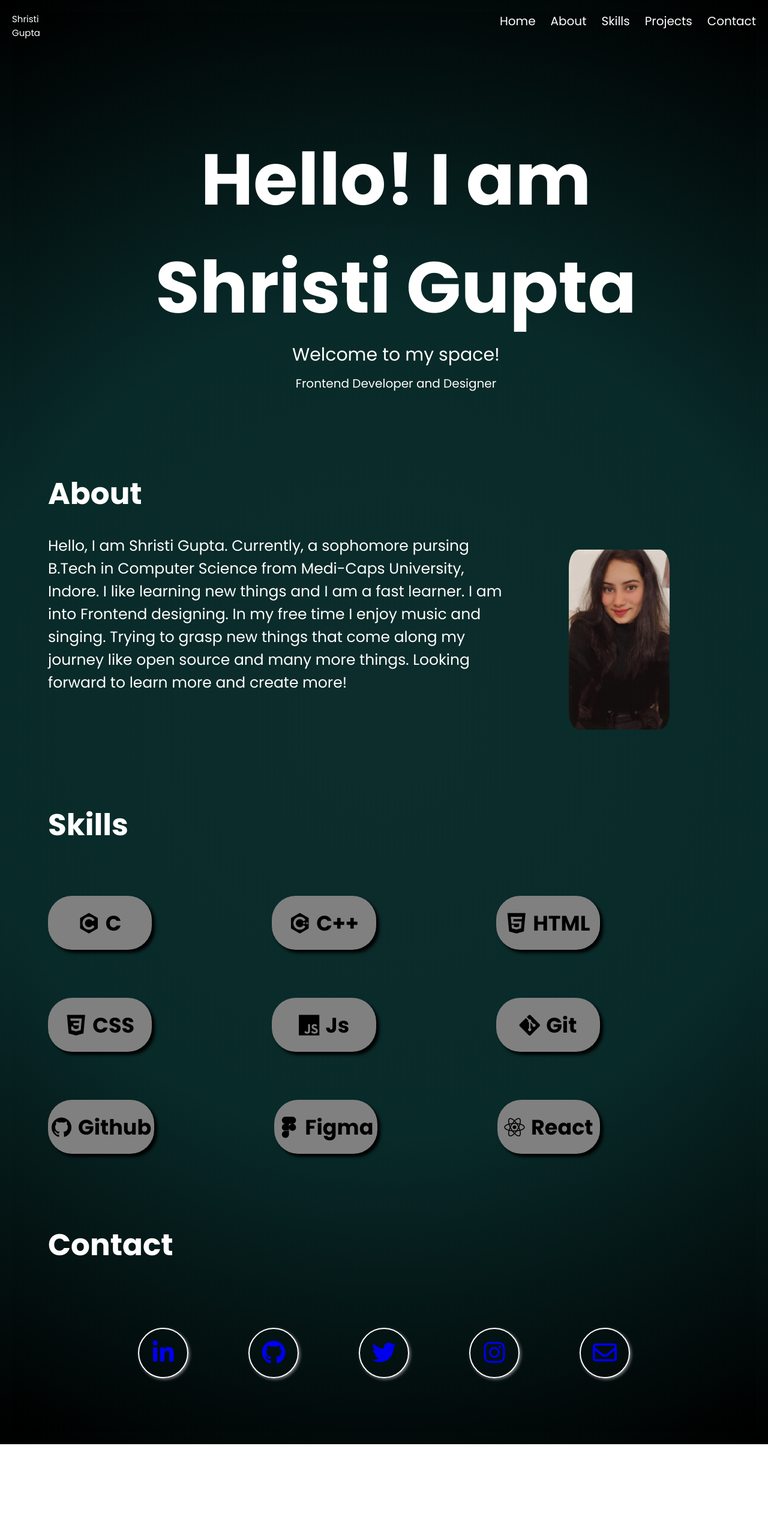
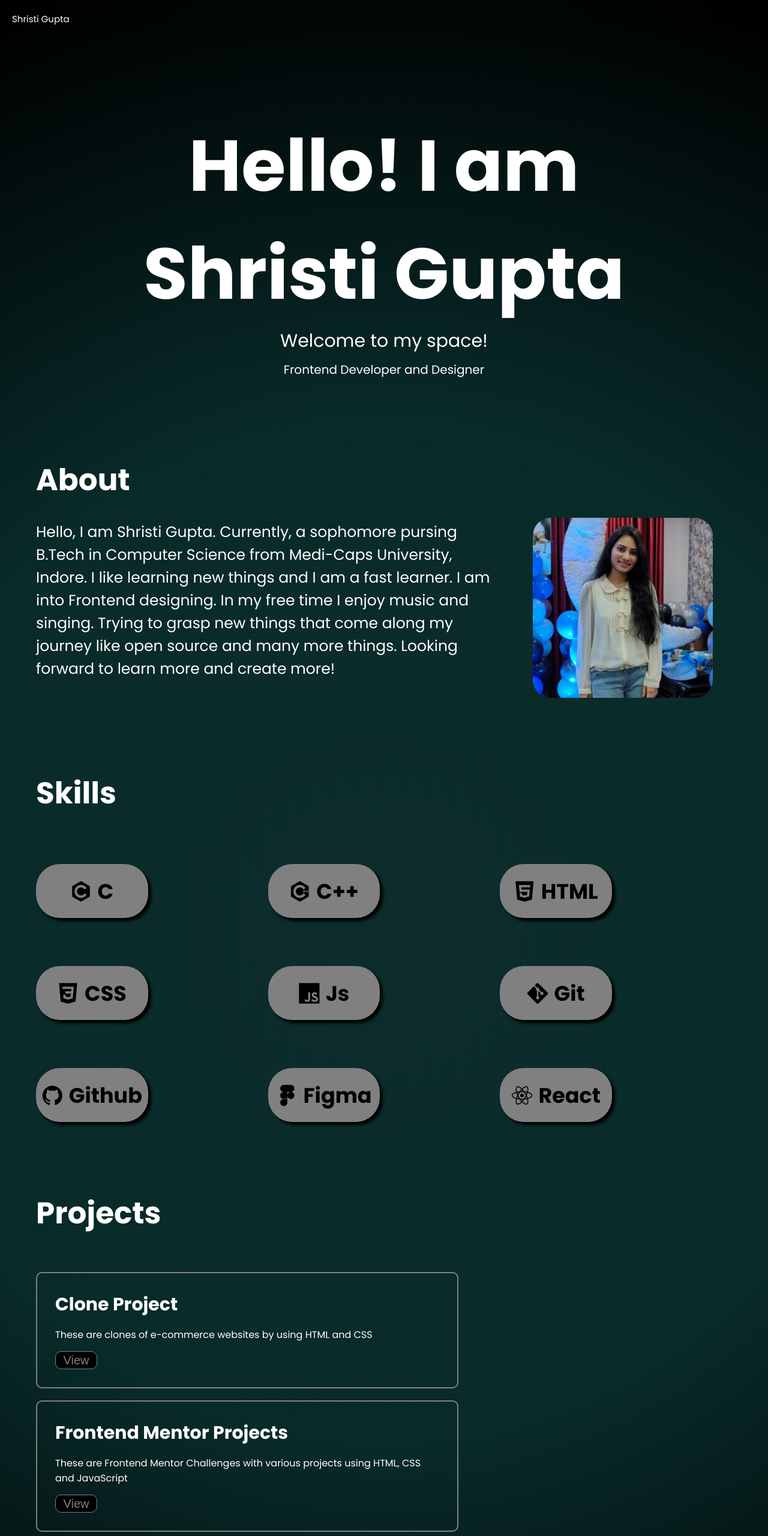
Before and after one commit to shristigupta12/Portfolio1.0, a plain HTML site: page index.html in a window 1280 px wide. Shown: the top 2560 px of the page at 60% size. Before the commit the page ends 2407 px from the top, so only its background shows below. Drawn offline with nearby package versions, Linux system fonts and the light colour scheme.

Commit message:
edited profile

```diff
--- a/index.html
+++ b/index.html
@@ -12,12 +12,12 @@
 <body>
     <div class="container">
         <nav>
-            <div class="portfolio"><ul>Shristi Gupta</ul></div>
-            <ul> <button>Home</button> </ul>
+            <div class="top-name"><ul>Shristi Gupta</ul></div>
+            <!-- <ul> <button>Home</button> </ul>
             <ul> <button>About</button> </ul>
             <ul> <button>Skills</button> </ul>
             <ul> <button>Projects</button> </ul>
-            <ul> <button>Contact</button> </ul>
+            <ul> <button>Contact</button> </ul> -->
         </nav>
         <div class="name">
             <p><b> Hello! I am</b></p>
@@ -30,7 +30,7 @@
                 <div id="about-heading" class="heading"><b> About</b></div>
                 <div class="material">Hello, I am Shristi Gupta. Currently, a sophomore pursing B.Tech in Computer Science from Medi-Caps University, Indore. I like learning new things and I am a fast learner. I am into Frontend designing. In my free time I enjoy music and singing. Trying to grasp new things that come along my journey like open source and many more things. Looking forward to learn more and create more!</div>
             </div>
-            <div class="photo"><img src="./profilephoto.jpeg" alt=""></div>
+            <div class="photo"><img src="./images/profilePortfollio.jpeg" alt=""></div>
         </div>
         <div id="skillsection" class="sections">
             <div id="skill-heading" class="heading"><b>Skills</b></div>
@@ -50,6 +50,21 @@
                 <div class="skill"><i class="devicon-react-original"></i> <b>React</b> </div>
             </div>
         </div>
+        <div class="sections" id="projectsection">
+            <div class="heading" id="project-heading"><b>Projects</b></div>
+            <div class="project-wrapper">
+                <div class="project">
+                    <div class="project-heading"><b>Clone Project</b></div>
+                    <p>These are clones of e-commerce websites by using HTML and CSS</p>
+                    <a href="https://github.com/shristigupta12/Clone-Projects"><input type="button" value="View" class="project-button"></a>
+                </div>
+                <div class="project">
+                    <div class="project-heading"><b> Frontend Mentor Projects</b></div>
+                    <p>These are Frontend Mentor Challenges with various projects using HTML, CSS and JavaScript </p>
+                    <a href="https://github.com/shristigupta12/Frontend-Mentor-Challenges"><input type="button" value="View" class="project-button"></a>
+                </div>
+            </div>
+        </div>
         <div class="sections" id="contactsection">
             <div id="contact-heading" class="heading"><b>Contact</b></div>
             <div class="contacts-wrapper">
@@ -60,6 +75,9 @@
                 <div class="contacts"> <a href="mailto:shristiguptawork@gmail.com"><i class="far fa-envelope"></i></a></div>
             </div>
         </div>
+        <footer>
+            <b>Made with <i class="far fa-heart"></i> by Shristi Gupta</b>
+        </footer>
     </div>
 </body>
 </html>
--- a/style.css
+++ b/style.css
@@ -6,7 +6,7 @@
 }
 body{
     background : radial-gradient(circle, rgb(12,45,44) 5%,rgb(8, 42, 41), rgb(0, 0, 0) 99%);
-    padding: 20px;
+    padding: 20px 0px 0px 0px;
     font-family: 'Poppins', sans-serif;
 }
 .container{
@@ -34,8 +34,9 @@ button{
     font-family: 'Poppins', sans-serif;
     font-size: 20px;
 }
-.portfolio{
+.top-name{
     margin-right: 700px;
+    margin-left: 20px;
     font-size: 15px;
 }
 .name{
@@ -56,7 +57,7 @@ button{
 }
 .sections{
     display: flex;
-    gap: 100px;
+    gap: 60px;
     margin: 40px 60px;
 }
 .about-content{
@@ -74,16 +75,17 @@ button{
 }
 .heading{
     font-size: 50px;
+    color: white;
 }
 .content{
     display: flex;
     flex-direction: column;
 }
 .photo{
-    margin-top: 130px;
+    margin-top: 100px;
 }
 .photo img{
-    width: 168px;
+    width: 300px;
     height: 300px;
     border-radius: 10%;
 }
@@ -159,3 +161,43 @@ a, i{
     transition: 0.2s all ease-in-out;
 
 }
+footer{
+    width: 100vw;
+    height: 50px;
+    color: black;
+    background-color: rgb(83, 83, 83);
+    display: flex;
+    justify-content: center;
+    align-items: center;
+    margin-bottom: 0px;
+    font-size: 20px;
+}
+#projectsection{
+    flex-direction: column;
+}
+.project-heading{
+    font-size: 30px;
+    color: white;
+}
+.project{
+    border: 2px solid grey;
+    border-radius: 10px;
+    padding: 30px;
+    margin-bottom: 20px;
+    display: flex;
+    flex-direction: column;
+    gap: 15px;
+    width: 50vw;
+}
+.project-button{
+    background-color: black;
+    color: grey;
+    width: 70px;
+    height: 30px;
+    border-radius: 10px;
+    border: 1px solid grey;
+    font-size: 20px;
+}
+.project-button:hover{
+    transform: scale(1.1);
+}
```
Also changed, not shown: images/profilePortfollio.jpeg (added), profilephoto.jpeg (deleted).
